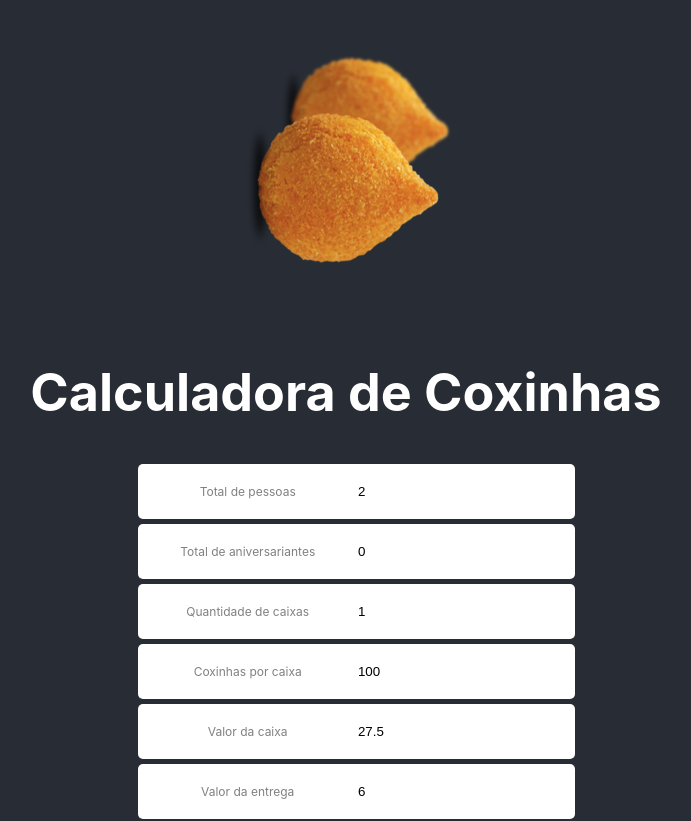
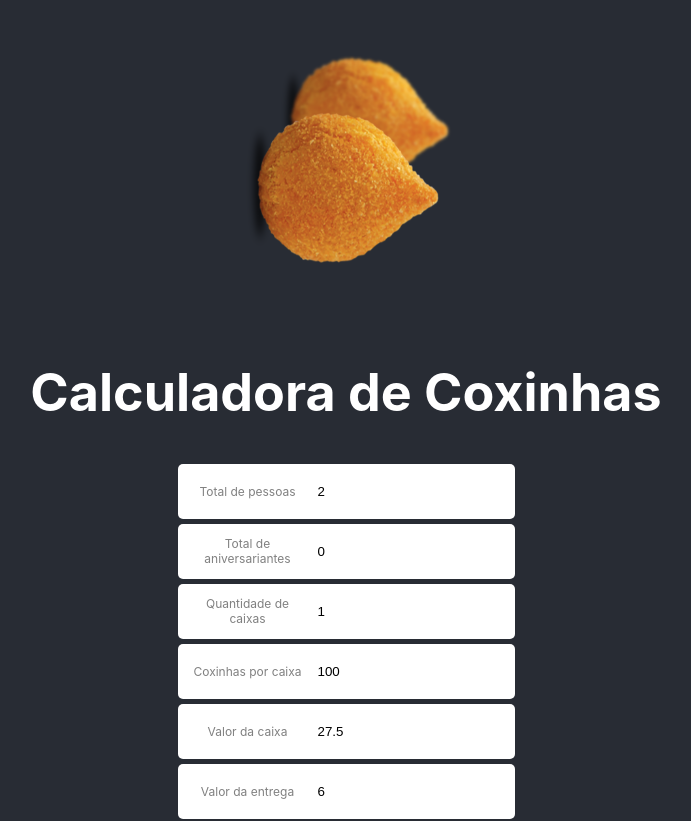
Before and after one commit to RodrigoVitiello/coxinha-calculator, a React (Create React App) app: page / in a window 1280 px wide. Shown: the top 821 px of the page, without its empty margins (294-985 px from the left). Built offline with nearby package versions, Linux system fonts and the light colour scheme.

Commit message:
css improvements

```diff
--- a/src/components/App/App.scss
+++ b/src/components/App/App.scss
@@ -19,3 +19,10 @@
     transform: rotate(360deg);
   }
 }
+
+*, *::after, *::before {
+  -webkit-user-select: none;
+  -webkit-user-drag: none;
+  -webkit-app-region: no-drag;
+  cursor: default;
+}
--- a/src/components/NumberInput/NumberInput.scss
+++ b/src/components/NumberInput/NumberInput.scss
@@ -6,13 +6,12 @@
   border-radius: 5px;
   padding: 10px;
   margin: 5px 0;
-  width: 100%;
 
   label {
     color: gray;
     font-size: 12px;
     flex-grow: 2;
-    width: 200px;
+    width: 15vh;
   }
 
   input[type=text] {
```
